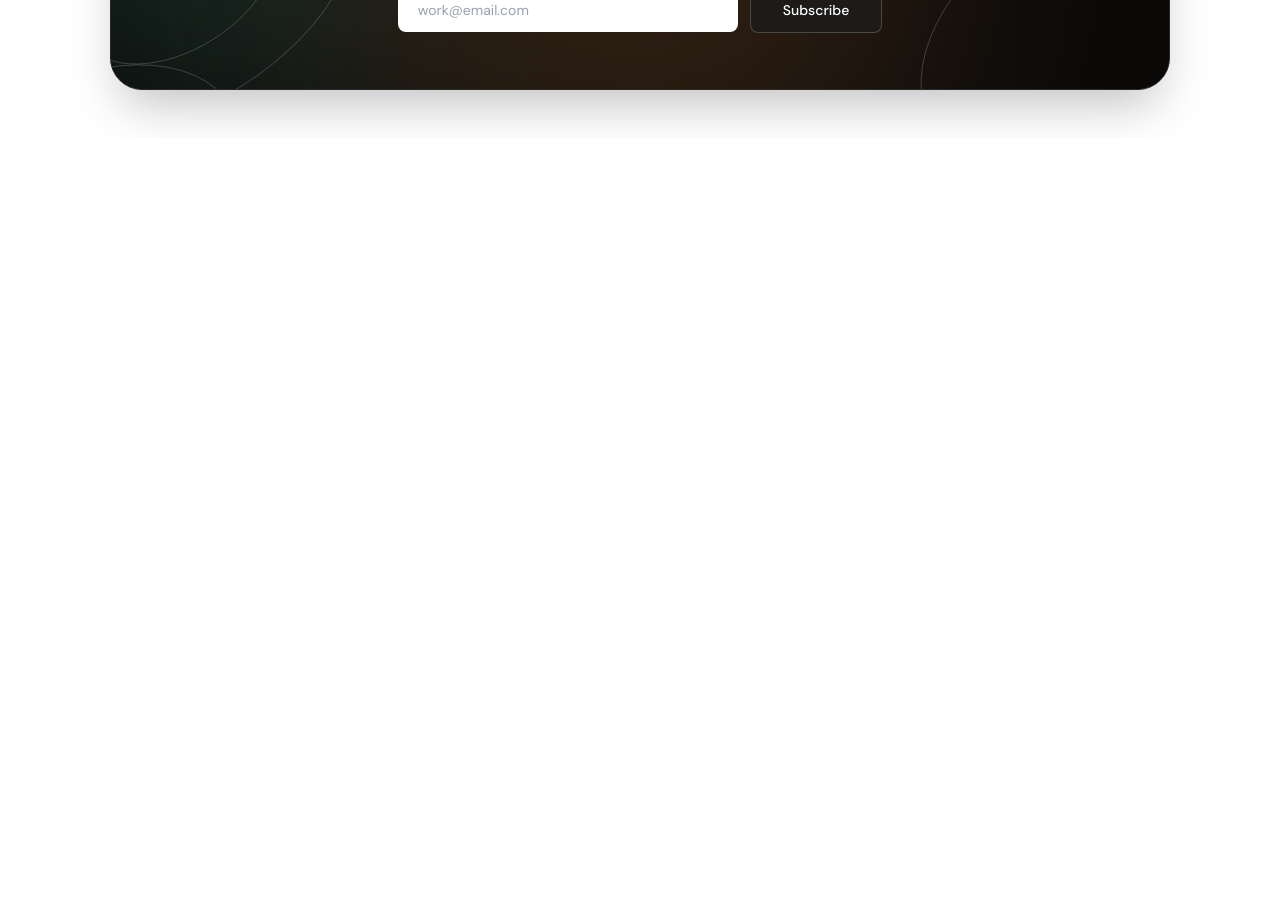
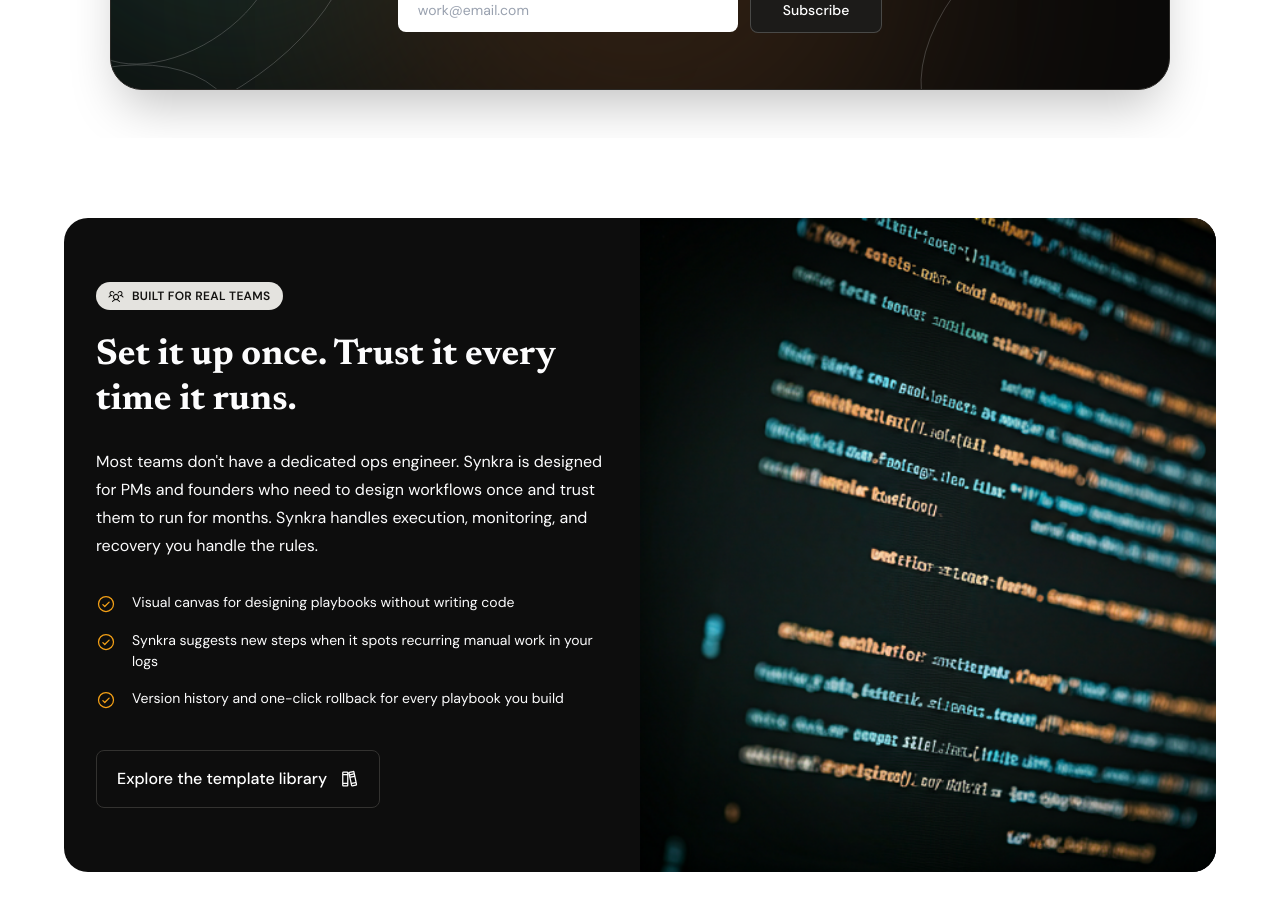
Before and after one commit to KhaledMaher923/Synkra, a React (Vite) app: page / in a window 1280 px wide. Shown: the part 7300-8210 px from the top of the page. Before the commit the page ends 7438 px from the top, so only its background shows below. Built offline with nearby package versions, Linux system fonts and the light colour scheme.

Commit message:
feat: add developer sdk section component

```diff
--- a/src/App.jsx
+++ b/src/App.jsx
@@ -12,6 +12,7 @@
 import TrustSection from './components/TrustSection/TrustSection.jsx';
 import LandingCtaSection from './components/LandingCtaSection/LandingCtaSection';
 import StatsSection from './components/StatsSection/StatsSection.jsx';
+import DeveloperSdkSection from "./components/DeveloperSdk/DeveloperSdkSection";
 
 function App() {
   const [isMobileMenuOpen, setIsMobileMenuOpen] = useState(false);
@@ -38,6 +39,7 @@
         />
 
         <LandingCtaSection />
+        <DeveloperSdkSection />
       </main>
     </>
   );
--- /dev/null
+++ b/src/components/DeveloperSdk/DeveloperSdkSection.jsx
@@ -0,0 +1,60 @@
+import { PiBooks, PiCheckCircle, PiUsersThree } from "react-icons/pi";
+import code from "../../assets/images/code.png";
+import { developerSdkData } from "../../data/developerSdkData";
+
+const DeveloperSdkSection = () => {
+  return (
+    <section className="w-full py-12 md:py-20">
+      <div className="mx-auto w-full px-4 sm:px-8 lg:px-12 xl:px-16">
+        <div className="flex w-full flex-col items-stretch overflow-hidden rounded-2xl bg-[#0D0D0D] lg:flex-row md:rounded-3xl">
+          <div className="flex w-full flex-col items-start justify-center px-8 py-16 lg:w-1/2">
+            <span className="mb-6 flex items-center gap-2 rounded-full bg-[#E4E3DF] px-3 py-1.5 text-xs font-semibold tracking-wide text-[#131210]">
+              <PiUsersThree className="h-4 w-4" />
+              {developerSdkData.badge.text}
+            </span>
+
+            <h2 className="mb-6 font-['Newsreader'] text-3xl font-bold leading-tight text-[#FCFCFD] md:text-4xl">
+              {developerSdkData.heading}
+            </h2>
+
+            <p className="mb-8 font-['DM_Sans'] text-base font-normal leading-[1.75] text-[#FCFCFD]">
+              {developerSdkData.description}
+            </p>
+
+            <ul className="mb-10 w-full space-y-4">
+              {developerSdkData.features.map((feature) => (
+                <li key={feature.id} className="flex items-start gap-3 lg:gap-4">
+                  <PiCheckCircle
+                    weight="duotone"
+                    className="mt-0.5 h-5 w-5 flex-shrink-0 text-[#F4A016]"
+                  />
+                  <span className="text-sm font-normal leading-normal text-[#FCFCFD]">
+                    {feature.text}
+                  </span>
+                </li>
+              ))}
+            </ul>
+
+            <a
+              href={developerSdkData.cta.url}
+              className="inline-flex w-full items-center justify-center gap-3 rounded-lg border border-[#333230] px-5 py-4 font-medium text-white transition-colors hover:bg-gray-800 sm:w-auto"
+            >
+              {developerSdkData.cta.label}
+              <PiBooks className="h-5 w-5" />
+            </a>
+          </div>
+
+          <div className="relative min-h-[300px] w-full bg-[#1A1A1A] sm:min-h-[400px] lg:min-h-0 lg:w-1/2">
+            <img
+              src={code}
+              alt={developerSdkData.media.alt}
+              className="absolute inset-0 h-full w-full object-cover object-left"
+            />
+          </div>
+        </div>
+      </div>
+    </section>
+  );
+};
+
+export default DeveloperSdkSection;
--- /dev/null
+++ b/src/data/developerSdkData.js
@@ -0,0 +1,33 @@
+export const developerSdkData = {
+  badge: {
+    text: "BUILT FOR REAL TEAMS",
+    iconName: "users",
+  },
+  heading: "Set it up once. Trust it every time it runs.",
+  description:
+    "Most teams don't have a dedicated ops engineer. Synkra is designed for PMs and founders who need to design workflows once and trust them to run for months. Synkra handles execution, monitoring, and recovery you handle the rules.",
+  features: [
+    {
+      id: "feature-1",
+      text: "Visual canvas for designing playbooks without writing code",
+    },
+    {
+      id: "feature-2",
+      text: "Synkra suggests new steps when it spots recurring manual work in your logs",
+    },
+    {
+      id: "feature-3",
+      text: "Version history and one-click rollback for every playbook you build",
+    },
+  ],
+  cta: {
+    label: "Explore the template library",
+    url: "/templates",
+    iconName: "book-open",
+  },
+  media: {
+    type: "image",
+    src: "src/assets/images/code.png",
+    alt: "Synkra code preview interface",
+  },
+};
```
